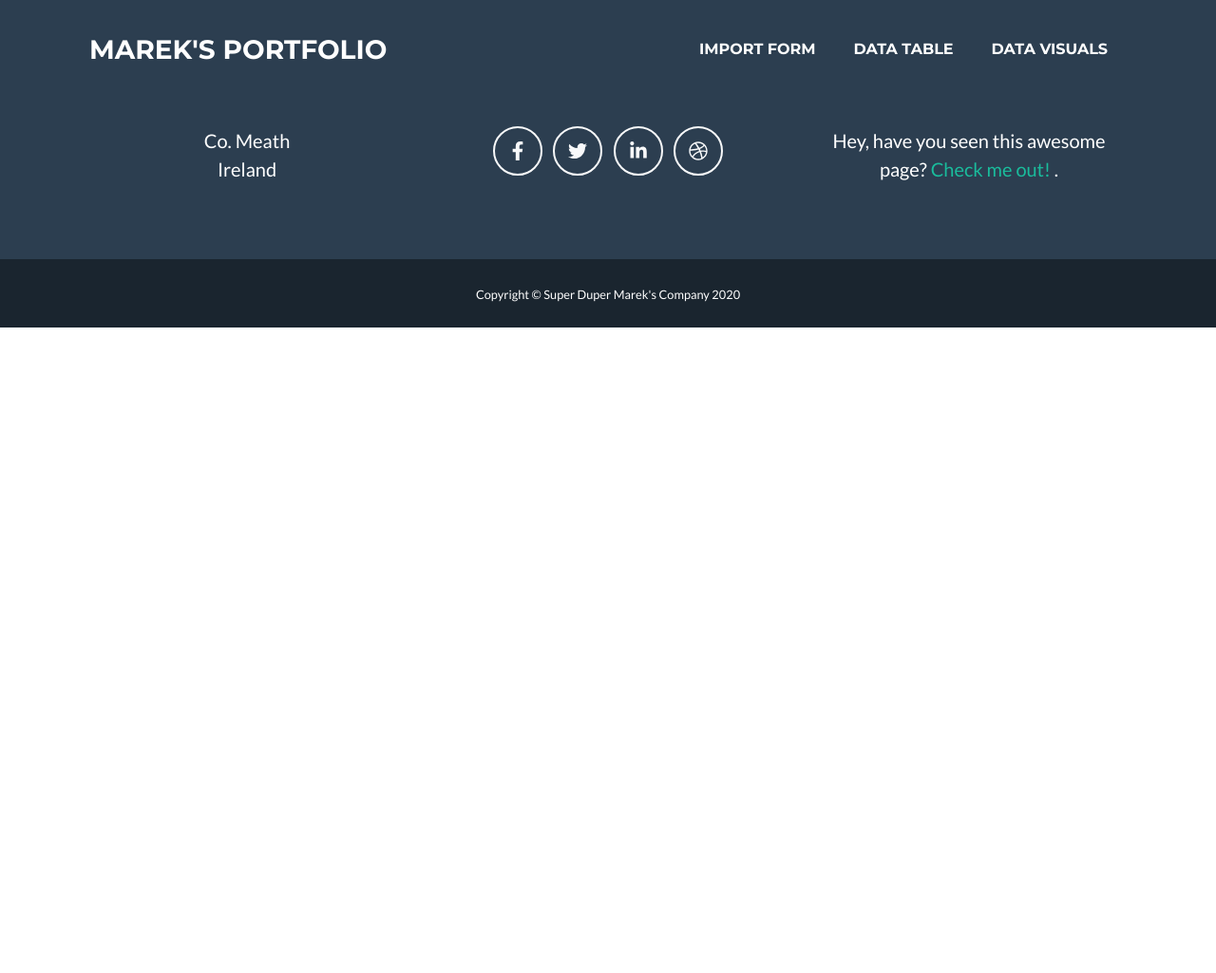
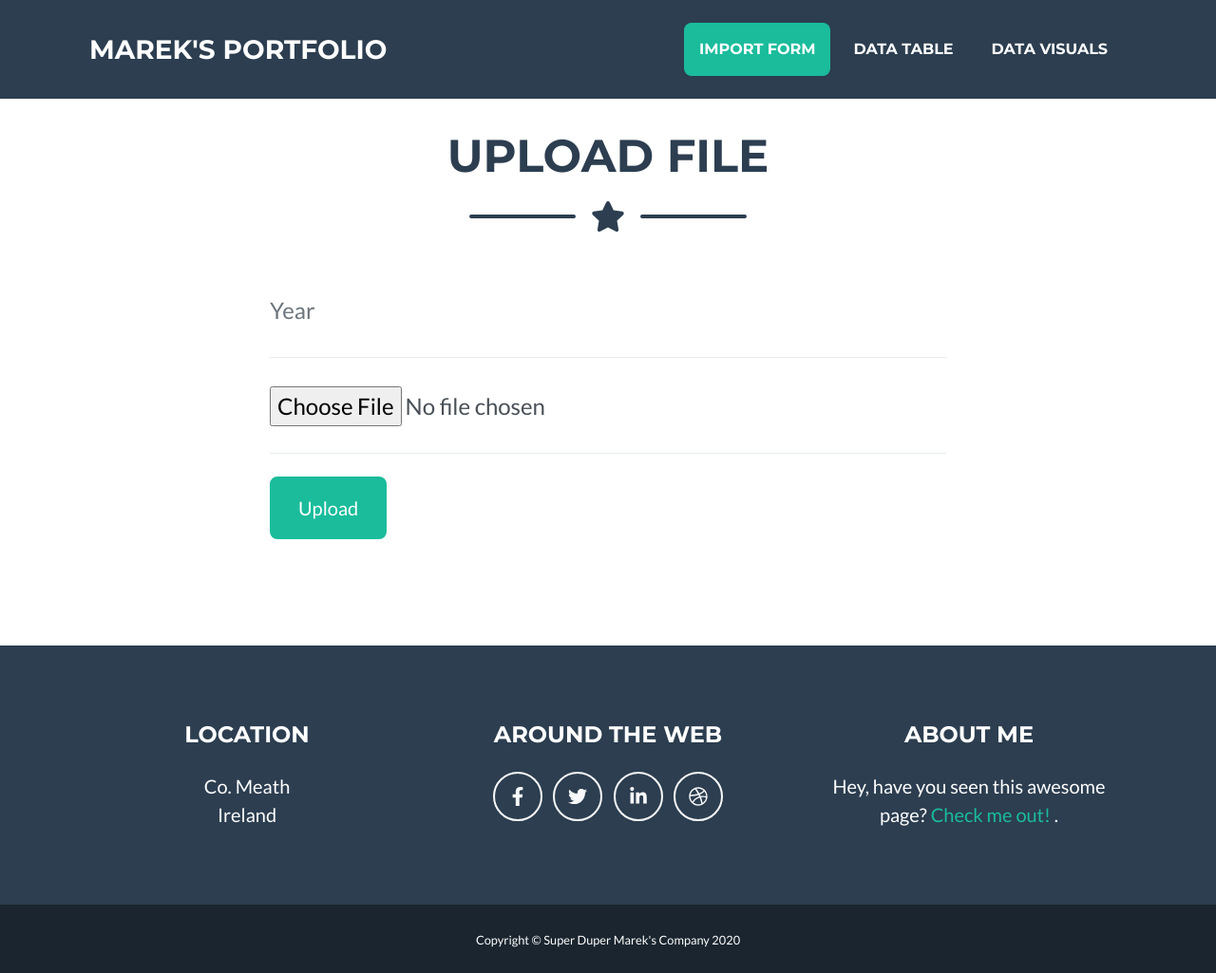
Before and after one commit to SugarloafAndACupOfJoe/mareks_portfolio, a Django app: page /airpollution/ in a window 1280 px wide. Shown: the whole page at 95% size. Before the commit the page ends 345 px from the top, so only its background shows below. Run offline with Django 3.2, Linux system fonts and the light colour scheme; some libraries are stand-ins or nearby versions.

Commit message:
created html form for excel imports

```diff
--- a/airpollution/urls.py
+++ b/airpollution/urls.py
@@ -5,4 +5,5 @@ app_name = 'airpollution'
 
 urlpatterns = [
     path('', views.welcome, name='welcome'),
+    path('upload_file', views.upload_file, name='upload_file')
 ]
--- a/airpollution/views.py
+++ b/airpollution/views.py
@@ -3,6 +3,14 @@ from django.shortcuts import render
 
 def welcome(request):
     context = {
-        'view_name': request.resolver_match.view_name
+        'app_name': request.resolver_match.app_name
     }
     return render(request, 'airpollution/welcome.html', context)
+
+
+def upload_file(request):
+    context = {
+        'app_name': request.resolver_match.app_name,
+        'message_success': 'File uploaded successfully!'
+    }
+    return render(request, 'airpollution/welcome.html', context)
--- a/templates/airpollution/welcome.html
+++ b/templates/airpollution/welcome.html
@@ -1 +1,49 @@
 {% extends 'base.html' %}
+
+{% block content %}
+    <!-- Upload File Section-->
+    <section class="page-section mt-5" id="import-form">
+        <div class="container">
+            <!-- Contact Section Heading-->
+            <h2 class="page-section-heading text-center text-uppercase text-secondary mb-0">Upload File</h2>
+            <!-- Icon Divider-->
+            <div class="divider-custom">
+                <div class="divider-custom-line"></div>
+                <div class="divider-custom-icon"><i class="fas fa-star"></i></div>
+                <div class="divider-custom-line"></div>
+            </div>
+            <!-- Upload File Section Form-->
+            <div class="row">
+                <div class="col-lg-8 mx-auto">
+
+                    <form id="upload-file" name="upload-file" enctype="multipart/form-data" method="POST"
+                          action="{% url 'airpollution:upload_file' %}">
+                        {% csrf_token %}
+                        <div class="control-group">
+                            <div class="form-group floating-label-form-group controls mb-0 pb-2">
+                                <label>Year</label>
+                                <input class="form-control" id="year" name="year" type="number" placeholder="Year"
+                                       required="required" data-validation-required-message=""/>
+                                <p class="help-block text-danger"></p>
+                            </div>
+                        </div>
+                        <div class="control-group">
+                            <div class="form-group floating-label-form-group controls mb-0 pb-2">
+                                <label>File</label>
+                                <input class="form-control" id="file" name="file" type="file" required="required"
+                                       data-validation-required-message=""/>
+                                <p class="help-block text-danger"></p>
+                            </div>
+                        </div>
+                        <br/>
+
+                        <div id="success">{{ message_success }}</div>
+                        <div class="form-group">
+                            <button class="btn btn-primary btn-xl" id="upload" type="submit">Upload</button>
+                        </div>
+                    </form>
+                </div>
+            </div>
+        </div>
+    </section>
+{% endblock %}
--- a/templates/base.html
+++ b/templates/base.html
@@ -22,7 +22,7 @@
         <!-- Navigation-->
         <nav class="navbar navbar-expand-lg bg-secondary text-uppercase fixed-top" id="mainNav">
             <div class="container">
-                {% if view_name == 'website:index' %}
+                {% if app_name == 'website' %}
                     <a class="navbar-brand js-scroll-trigger" href="#page-top">Marek's Portfolio</a>
                 {% else %}
                     <a class="navbar-brand js-scroll-trigger" href="{% url 'website:index' %}">Marek's Portfolio</a>
@@ -33,11 +33,11 @@
                 </button>
                 <div class="collapse navbar-collapse" id="navbarResponsive">
                     <ul class="navbar-nav ml-auto">
-                        {% if view_name == 'website:index' %}
+                        {% if app_name == 'website' %}
                             <li class="nav-item mx-0 mx-lg-1"><a class="nav-link py-3 px-0 px-lg-3 rounded js-scroll-trigger" href="#portfolio">Portfolio</a></li>
                             <li class="nav-item mx-0 mx-lg-1"><a class="nav-link py-3 px-0 px-lg-3 rounded js-scroll-trigger" href="#about">About</a></li>
                             <li class="nav-item mx-0 mx-lg-1"><a class="nav-link py-3 px-0 px-lg-3 rounded js-scroll-trigger" href="#contact">Contact</a></li>
-                        {% elif view_name == 'airpollution:welcome' %}
+                        {% elif app_name == 'airpollution' %}
                             <li class="nav-item mx-0 mx-lg-1"><a class="nav-link py-3 px-0 px-lg-3 rounded js-scroll-trigger" href="#import-form">Import Form</a></li>
                             <li class="nav-item mx-0 mx-lg-1"><a class="nav-link py-3 px-0 px-lg-3 rounded js-scroll-trigger" href="#data-table">Data Table</a></li>
                             <li class="nav-item mx-0 mx-lg-1"><a class="nav-link py-3 px-0 px-lg-3 rounded js-scroll-trigger" href="#data-visuals">Data Visuals</a></li>
--- a/website/views.py
+++ b/website/views.py
@@ -7,6 +7,6 @@ def index(request):
     all_apps = MyApp.objects.all()
     context = {
         'my_apps': all_apps,
-        'view_name': request.resolver_match.view_name
+        'app_name': request.resolver_match.app_name
     }
     return render(request, 'website/index.html', context)
```
Also changed, not shown: 2 other files.
